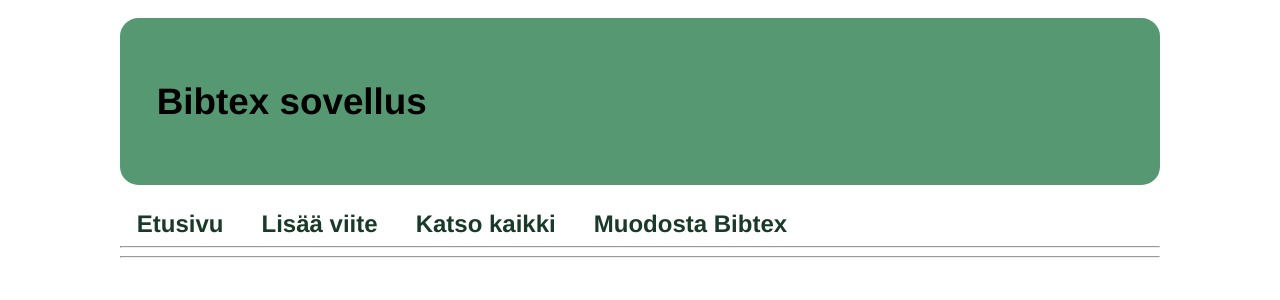
After one commit to Tiiawss/Ohtuminiprojekti, a Flask app: template src/templates/layout.html in a window 1280 px wide. The commit adds this page. Shown: the top 300 px of the page. Run offline with Flask 2, Linux system fonts and the light colour scheme; the template is opened without the code that fills it, so the values that code supplies are empty; parts of the project's set-up code (start-up, migrations or seed data) failed here and were passed over.

Commit message:
navigation and css added

```diff
--- /dev/null
+++ b/src/static/main.css
@@ -0,0 +1,53 @@
+body {
+    margin: auto;
+    max-width: 65em;
+    font-family: 'Helvetica', 'Arial', sans-serif;
+}
+nav li {
+    display: inline-block;
+    padding: 0 .5em;
+}
+h1 {
+    background: rgba(28, 117, 65, 0.74);
+    font-weight: bold;
+    padding: 1.7em 1em;
+    font-size: 2.3em;
+    border-radius: .5em;
+    margin-top: .5em;
+}
+h1 a {
+	text-decoration: none;
+	color: rgb(51, 56, 53);
+}
+nav li a {
+    text-decoration: none;
+    color: rgb(6, 58, 30);
+}
+a {
+    font-weight: bold;
+    font-size: 1.5em;
+    padding: 0 .7em;
+    text-decoration: none;
+    color: rgb(26, 58, 41);
+}
+a:hover {
+    background-color: rgba(113, 126, 115, 0.445);
+
+}
+table {
+    background: rgb(122, 150, 144);
+	font-weight: bold;
+	padding: 2em 1em;
+	font-size: 1em;
+	border-radius: .5em;
+}
+form {
+    display: block;
+    padding: .5em;
+    background: none;
+
+}
+#submit-button:hover {
+    background-color: rgb(34, 85, 45);
+    transition: 0.2s;
+  }
--- a/src/templates/citations.html
+++ b/src/templates/citations.html
@@ -1,10 +1,12 @@
+{% extends "layout.html" %}
+{% block content %}
 <!DOCTYPE html>
 <html>
     <head>
         <title>Kaikki Viitteet</title>
     </head>
     <body>
-        <h1>Kaikki viittaukset</h1>
+        <h2>Kaikki viittaukset</h2>
         <ul>
             {% for citation in citations %}
             <li>citekey: {{ citation.cite_key }} </li>
@@ -24,3 +26,4 @@
         </ul>
     </body>
 </html>
+{% endblock %}
--- a/src/templates/form.html
+++ b/src/templates/form.html
@@ -1,3 +1,5 @@
+{% extends "layout.html" %}
+{% block content %}
 <head>
     <title>Lisää Viite {{ types[0] }}</title>
 </head>
@@ -42,3 +44,4 @@
         }
     </style>
 </body>
+{% endblock %}
--- /dev/null
+++ b/src/templates/layout.html
@@ -0,0 +1,12 @@
+<!doctype html>
+<link rel="stylesheet" href="/static/main.css">
+<meta name="viewport" content="width=device-width, initial-scale=1">
+<title>Bibtex sovellus</title>{% block title %}{% endblock %}</title>
+<h1>Bibtex sovellus</h1>
+<a href="/">Etusivu</a>
+<a href="/form">Lisää viite</a>
+<a href="/all">Katso kaikki</a>
+<a href="/bibtex">Muodosta Bibtex</a>
+<hr>
+{% block content %}{% endblock %}
+<hr>
```
Also changed, not shown: src/templates/index.html (+3 -4 lines).
